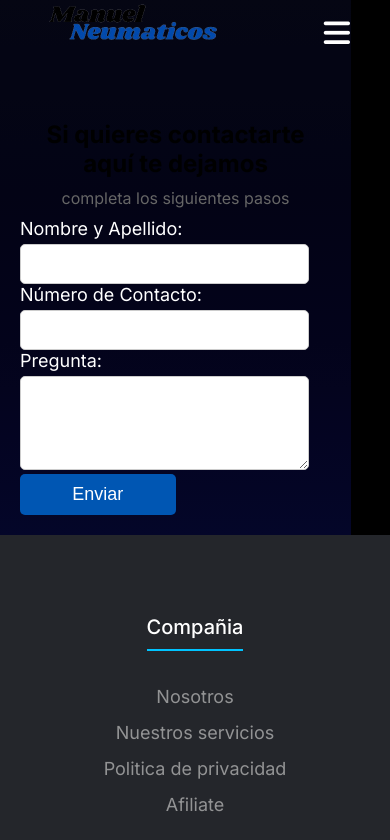
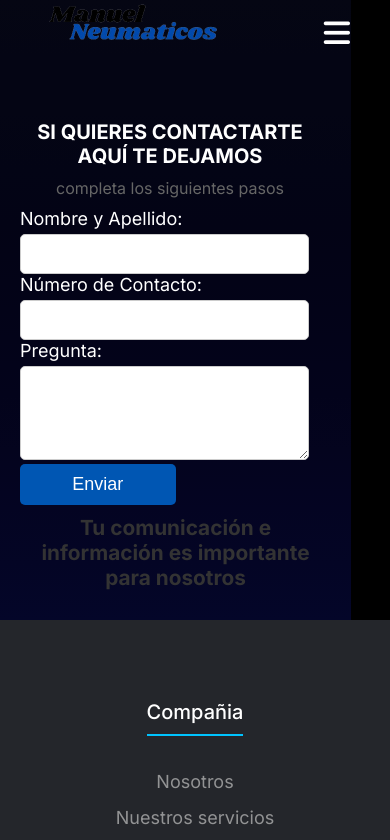
Before and after one commit to nachoboujon/Coder, a website: page html/contacto.html in a window 390 px wide. Shown: the top 840 px of the page. Drawn offline with Linux system fonts and the light colour scheme.

Commit message:
Proyecto Final.

```diff
--- a/html/contacto.html
+++ b/html/contacto.html
@@ -58,6 +58,10 @@
                 <button class="send" type="submit">Enviar</button>
             </form>
         </div>
+
+        <section class="seccion-contacto">
+            <h2>Tu comunicación e información es importante para nosotros</h2>
+        </section>
     </main>
 
     <footer>
--- a/sass/_contacto.scss
+++ b/sass/_contacto.scss
@@ -3,8 +3,15 @@
     display: flex;
     justify-content: start;
     align-items: center;
+    flex-direction: column;
+    width: 100%;
 }
 
+.seccion-contacto h2{
+    font-size: 2rem;
+    color: #333;
+    text-align: center;
+}
 .container {
     margin-top: 100px;
     border-radius: 20px;
@@ -12,9 +19,10 @@
 }
 
 .container h2 {
-    font-size: 24px;
-    color: #000;
+    font-size: 20px;
+    color: #fff;
     margin-bottom: 10px;
+    text-transform: uppercase;
 }
 
 .container p {
@@ -65,13 +73,37 @@ button.send:hover {
         /*Main Contacto*/
 
         .mainContacto{
-            background-position: center;
-            background-size: cover;
-            width: auto;
+            width: 100%;
             height: auto;
         }
 
         .container{
             width: auto;
         }
+
+        .seccion-contacto h2{
+            font-size: 1.5rem;
+            color:#333;
+        }
 }
+
+@media screen and (max-width: 480px) {
+    .mainContacto{
+        width: auto;
+        height: auto;
+    }
+
+    .container{
+        width: auto;
+    }
+
+    .contenedorcontacto{
+        width: 300px ;
+    }
+
+    .seccion-contacto h2{
+        font-size: 1.3rem;
+        color:#333;
+    }
+
+}
--- a/sass/_horarios.scss
+++ b/sass/_horarios.scss
@@ -66,5 +66,13 @@
 }
 
 @media screen and (max-width: 768px){
+    .horarios{
+        width: 300px;
+        height: 450px;
+    }
 
+    .horarios h2{
+        font-size: 25px;
+        text-transform: uppercase ;
+    }
 }
--- a/sass/_index.scss
+++ b/sass/_index.scss
@@ -396,6 +396,7 @@ footer {
     background-color: #00c3ff;
 }
 
+
 /* Media queries */
 @media screen and (max-width: 768px) {
     /* Header */
--- a/sass/_productos.scss
+++ b/sass/_productos.scss
@@ -92,6 +92,11 @@
             padding: 0 20px;
         }
 
+        .card{
+            width: 150px;
+            height: 200px;
+        }
+
         .product {
             padding: 20px;
             max-width: calc(70% - 15px);
```
Also changed, not shown: css/style.css, 1 other file.
